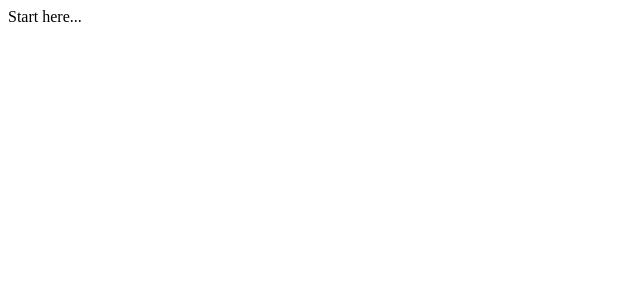
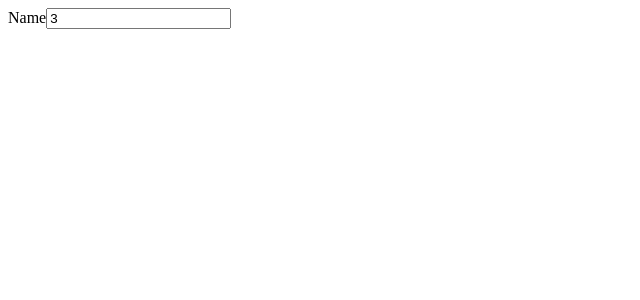
Before and after one commit to nygilgp/learn-patterns-designs-multi, a React (Vite) app: page / in a window 1280 px wide. Shown: the top 300 px of the page, without its empty margins (0-640 px from the left). Built offline with nearby package versions, Linux system fonts and the light colour scheme.

Commit message:
basic updates

```diff
--- a/src/App.jsx
+++ b/src/App.jsx
@@ -1,12 +1,14 @@
-import { useState } from 'react';
+import React from 'react';
 
 function App() {
-  const [count, setCount] = useState(0);
-
+  // return React.createElement('h1', { id: 'hello' }, 'hi there...');
+  // return <h1 id="hello">Hi there...</h1>;
+  const label = <label htmlFor="inputId">Name</label>;
   return (
-    <>
-      <div>Start here...</div>
-    </>
+    <div className="large" id="largeDiv">
+      {label}
+      <input id="inputId" value={3} type="number" />
+    </div>
   );
 }
 
```
Also changed, not shown: 1 other file (tests, documents, lock files or other folders).
